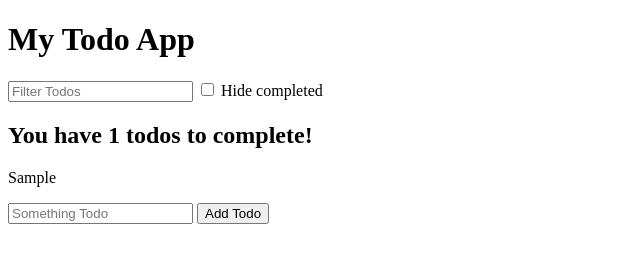
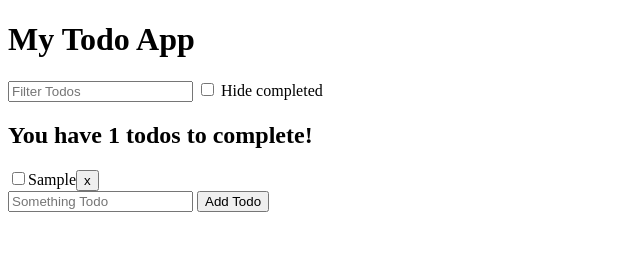
Before and after one commit to dev29a/todo-app, a plain HTML site: page index.htm in a window 1280 px wide. Both pictures are taken after typing "Sample" into the empty fields and a click on the button "Add Todo". Shown: the whole page, without its empty margins (0-640 px from the left). Drawn offline with Linux system fonts and the light colour scheme.

Commit message:
added refactoring and additional DOM rendering steps

```diff
--- a/index.htm
+++ b/index.htm
@@ -23,7 +23,7 @@
         <button>Add Todo</button>
     </form>
 
-
+    <script src="todo-functions.js"></script>
     <script src="todo-app.js" ></script>
 </body>
 </html>
--- a/todo-app.js
+++ b/todo-app.js
@@ -4,7 +4,7 @@
 //                 {text: 'Do work', completed: true},
 //                 {text: 'Exercise', completed: true}]
 
-let todos = []
+let todos = getSavedTodos()
 
 // Filter object to search todos.
 const filters = {
@@ -12,12 +12,6 @@ const filters = {
     hideCompleted: false
 }
 
-//Read and parse the data when app loads up
-const todosJSON = localStorage.getItem('todos')
-
-if (todosJSON !== null) {
-    todos = JSON.parse(todosJSON)
-}
 
 // const paragraphs = document.querySelectorAll('p')
 
@@ -27,36 +21,6 @@ if (todosJSON !== null) {
 //     }
 // })
 
-const renderTodos = function(todos, filters) {
-        //Find list of filtered todos based on filters object ---- START
-        const filteredTodos = todos.filter(function(todo, index){
-            // Below line does SearchText match as well as HideCompleted checkbox filter match.
-            // I have combined both into one.
-            return todo.text.toLowerCase().includes(filters.searchText.toLowerCase()) && (!filters.hideCompleted || !todo.completed)
-        })
-        // console.log(filteredTodos)
-        //Find list of filtered todos based on filters object ---- END
-
-        // Incomplete todos message ------------START
-        const incompleteTodos = filteredTodos.filter(function(todo, index){
-            return !todo.completed
-        })
-
-        document.querySelector('#todos').innerHTML = ''
-
-        const summary = document.createElement('h2')
-        summary.textContent = `You have ${incompleteTodos.length} todos to complete!`
-        document.querySelector('#todos').appendChild(summary)
-        // Incomplete todos message ------------END
-
-        // Adding each todo in a paragraph ------------START
-        filteredTodos.forEach(function(todo){
-            const p = document.createElement('p')
-            p.textContent = todo.text
-            document.querySelector('#todos').appendChild(p)
-        })
-        // Adding each todo in a paragraph ------------END
-}
 
 renderTodos(todos, filters)
 
@@ -71,7 +35,7 @@ document.querySelector('#new-todo').addEventListener('submit', function(e){
         text: e.target.elements.text.value,
         completed: false
     })
-    localStorage.setItem('todos', JSON.stringify(todos))
+    saveTodos(todos)
     renderTodos(todos, filters)
     e.target.elements.text.value = ''
 })
@@ -80,6 +44,8 @@ document.querySelector('#hide-completed').addEventListener('change', function(e)
     filters.hideCompleted = e.target.checked
     renderTodos(todos, filters)
 })
+
+
 // Listen for new todo creation --------------START
 // document.querySelector('#add-todo').addEventListener('click', function(e){
 //     console.log('Add a new todo')
--- /dev/null
+++ b/todo-functions.js
@@ -0,0 +1,71 @@
+// Fetch existing todos from local storage
+const getSavedTodos = function(){
+    //Read and parse the data when app loads up
+    const todosJSON = localStorage.getItem('todos')
+
+    if (todosJSON !== null) {
+        return JSON.parse(todosJSON)
+    }
+    else {
+        return []
+    }
+}
+
+// Save todos to localstorage
+const saveTodos = function(todos){
+    localStorage.setItem('todos', JSON.stringify(todos))
+}
+
+// Render application todos based on filters
+const renderTodos = function(todos, filters) {
+    //Find list of filtered todos based on filters object ---- START
+    const filteredTodos = todos.filter(function(todo, index){
+        // Below line does SearchText match as well as HideCompleted checkbox filter match.
+        // I have combined both into one.
+        return todo.text.toLowerCase().includes(filters.searchText.toLowerCase()) && (!filters.hideCompleted || !todo.completed)
+    })
+    // console.log(filteredTodos)
+    //Find list of filtered todos based on filters object ---- END
+
+    // Incomplete todos message ------------START
+    const incompleteTodos = filteredTodos.filter(function(todo, index){
+        return !todo.completed
+    })
+
+    document.querySelector('#todos').innerHTML = ''
+    document.querySelector('#todos').appendChild(generateSummaryDOM(incompleteTodos))
+    // Incomplete todos message ------------END
+
+    // Adding each todo in a paragraph ------------START
+    filteredTodos.forEach(function(todo){
+        document.querySelector('#todos').appendChild(generateTodoDOM(todo))
+    })
+    // Adding each todo in a paragraph ------------END
+}
+
+
+// Get the dom structure for a note
+const generateTodoDOM = function(todo){
+   const todoEl = document.createElement('div')
+   const checkBox = document.createElement('input')
+   const todoText = document.createElement('span')
+   const removeButton = document.createElement('button')
+
+   checkBox.setAttribute('type', 'checkbox')
+   todoEl.appendChild(checkBox)
+
+   todoText.textContent = todo.text
+   todoEl.appendChild(todoText)
+
+   removeButton.textContent = 'x'
+   todoEl.appendChild(removeButton)
+
+   return todoEl
+}
+
+//Get summary DOM
+const generateSummaryDOM = function(incompleteTodos){
+    const summary = document.createElement('h2')
+    summary.textContent = `You have ${incompleteTodos.length} todos to complete!`
+    return summary
+}
```
